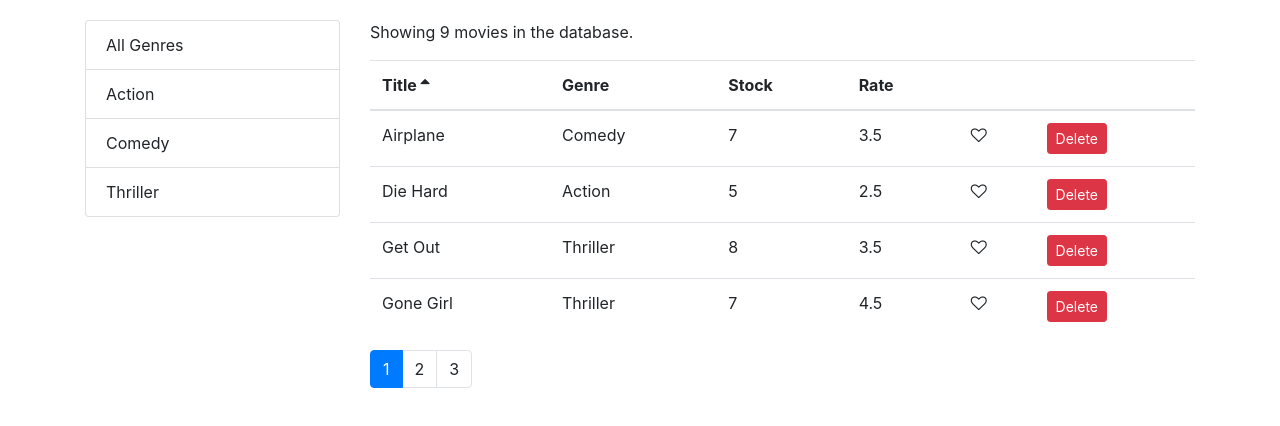
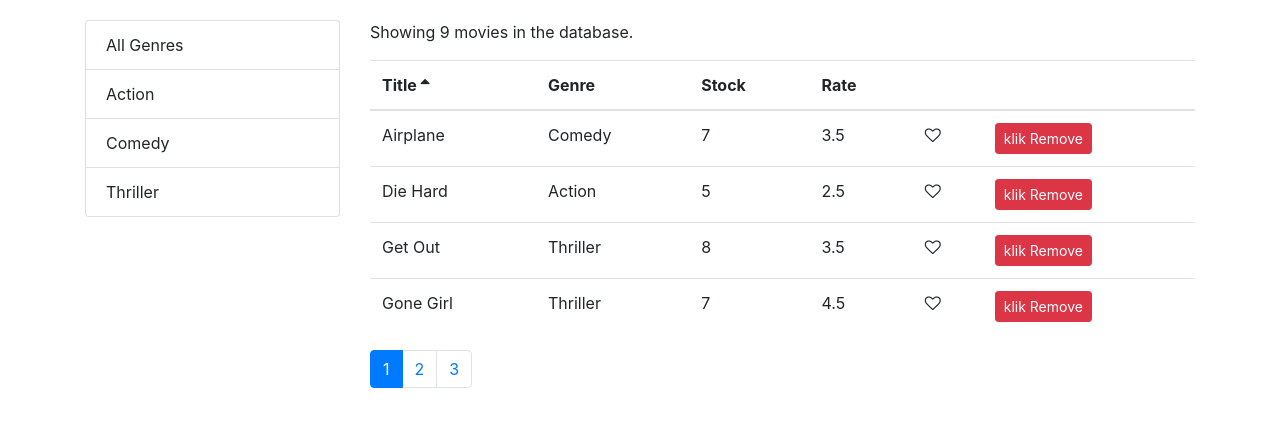
Before and after one commit to talentamaulana10/vidly-routing, a React (Create React App) app: page / in a window 1280 px wide. Shown: the top 426 px of the page. Built offline with nearby package versions, Linux system fonts and the light colour scheme.

Commit message:
Adding React Router

```diff
--- a/package.json
+++ b/package.json
@@ -9,6 +9,7 @@
     "prop-types": "^15.6.2",
     "react": "^16.4.1",
     "react-dom": "^16.4.1",
+    "react-router-dom": "^4.3.1",
     "react-scripts": "1.1.4"
   },
   "scripts": {
--- a/src/components/common/pagination.jsx
+++ b/src/components/common/pagination.jsx
@@ -2,11 +2,14 @@ import React from "react";
 import PropTypes from "prop-types";
 import _ from "lodash";
 
-const Pagination = ({ itemsCount, pageSize, currentPage, onPageChange }) => {
+const Pagination = props => {
+  const { itemsCount, pageSize, onPageChange, currentPage } = props;
+  console.log(currentPage);
+
   const pagesCount = Math.ceil(itemsCount / pageSize);
+  // console.log(pagesCount)
   if (pagesCount === 1) return null;
   const pages = _.range(1, pagesCount + 1);
-
   return (
     <nav>
       <ul className="pagination">
@@ -15,9 +18,9 @@ const Pagination = ({ itemsCount, pageSize, currentPage, onPageChange }) => {
             key={page}
             className={page === currentPage ? "page-item active" : "page-item"}
           >
-            <a className="page-link" onClick={() => onPageChange(page)}>
+            <button onClick={() => onPageChange(page)} className="page-link">
               {page}
-            </a>
+            </button>
           </li>
         ))}
       </ul>
--- a/src/components/moviesTable.jsx
+++ b/src/components/moviesTable.jsx
@@ -21,15 +21,13 @@ class MoviesTable extends Component {
           onClick={() => this.props.onDelete(movie)}
           className="btn btn-danger btn-sm"
         >
-          Delete
+          klik Remove
         </button>
       )
     }
   ];
-
   render() {
-    const { movies, onSort, sortColumn } = this.props;
-
+    const { movies, sortColumn, onSort } = this.props;
     return (
       <Table
         columns={this.columns}
@@ -40,5 +38,4 @@ class MoviesTable extends Component {
     );
   }
 }
-
 export default MoviesTable;
--- a/src/index.js
+++ b/src/index.js
@@ -1,10 +1,16 @@
 import React from "react";
 import ReactDOM from "react-dom";
 import "./index.css";
+import { BrowserRouter } from "react-router-dom";
 import App from "./App";
 import registerServiceWorker from "./registerServiceWorker";
 import "bootstrap/dist/css/bootstrap.css";
 import "font-awesome/css/font-awesome.css";
 
-ReactDOM.render(<App />, document.getElementById("root"));
+ReactDOM.render(
+  <BrowserRouter>
+    <App />
+  </BrowserRouter>,
+  document.getElementById("root")
+);
 registerServiceWorker();
```
Also changed, not shown: src/components/customers.jsx (added, +7 -0 lines), 1 other file (tests, documents, lock files or other folders).
